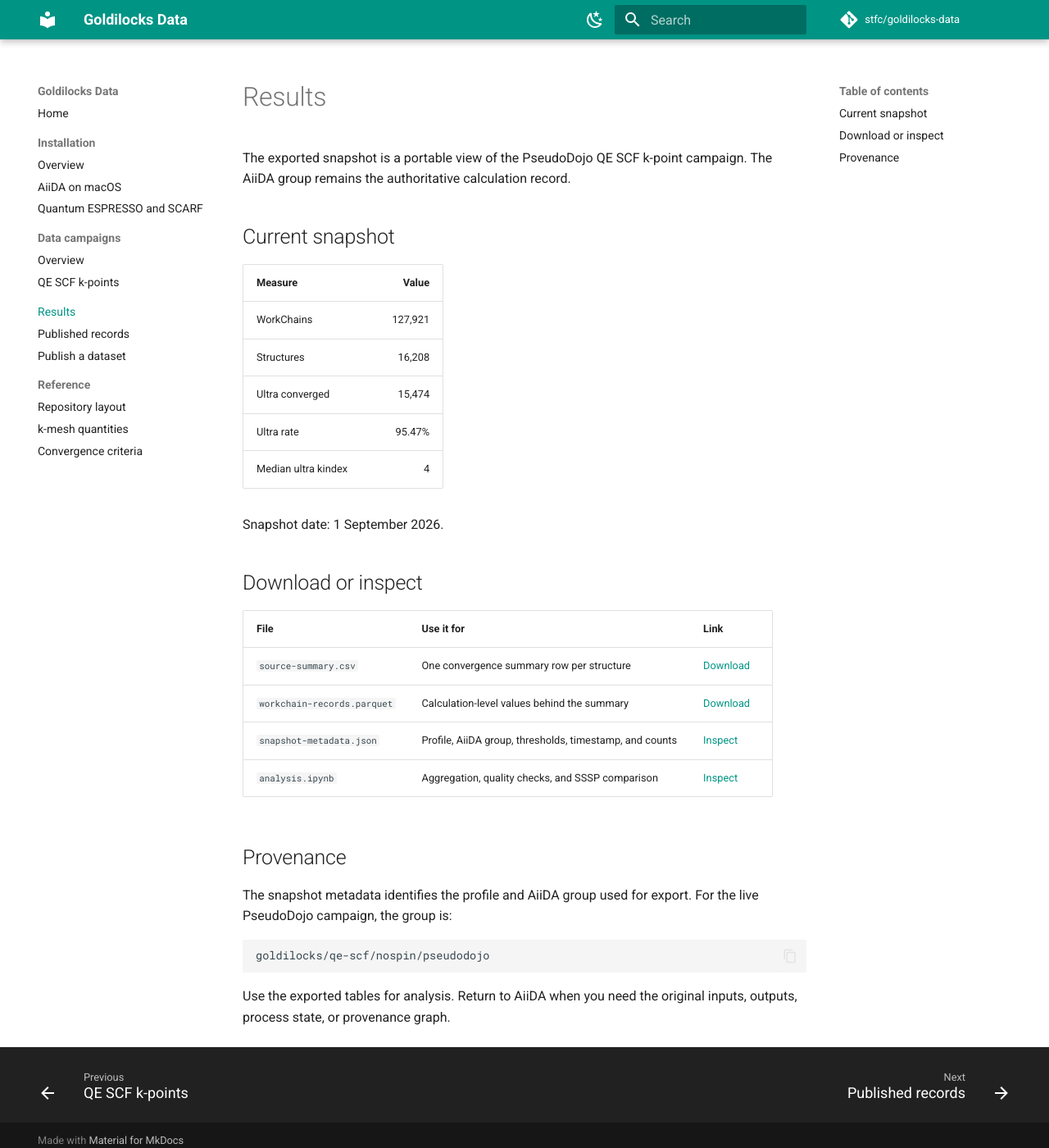
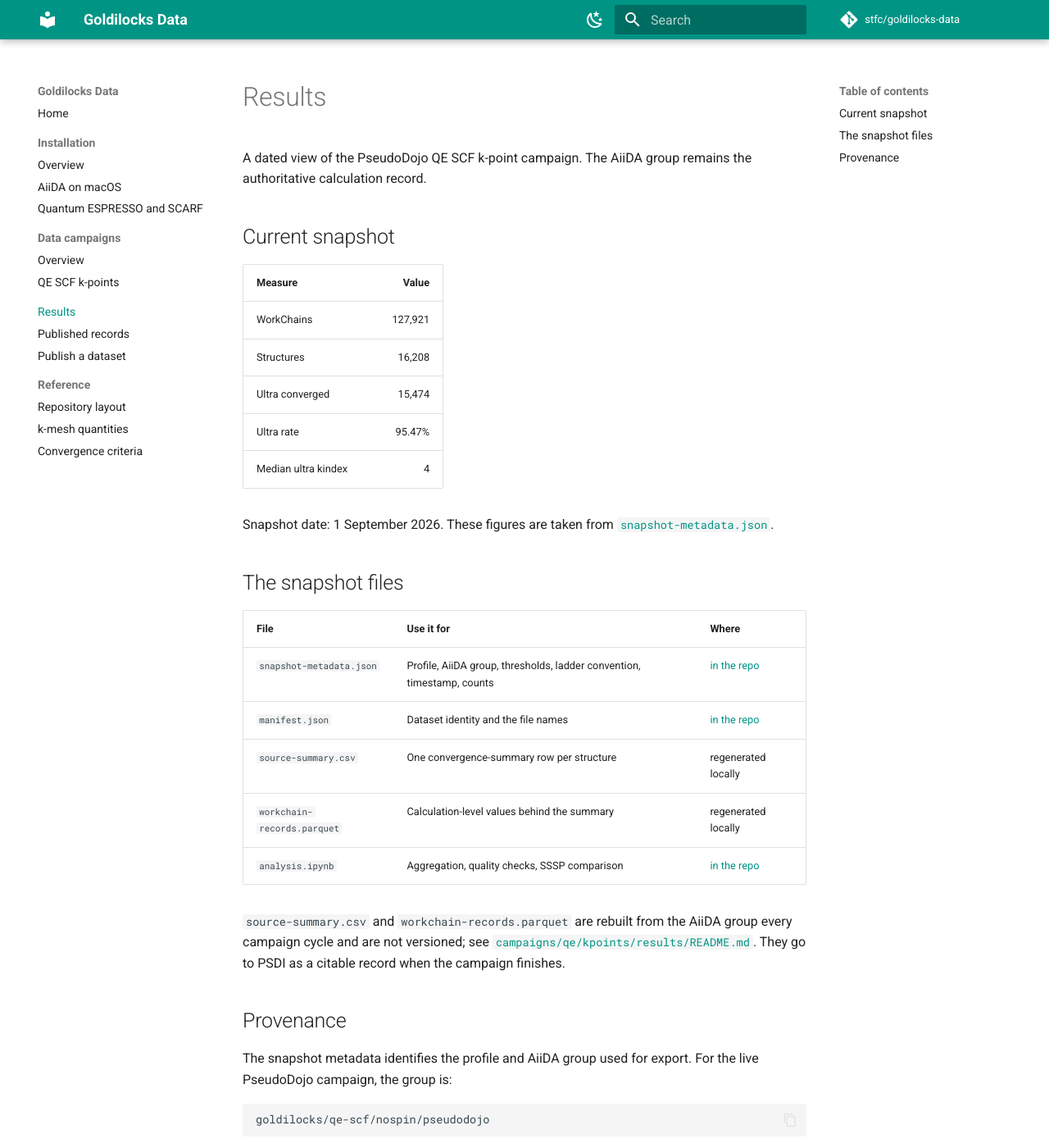
Before and after one commit to stfc/goldilocks-data, an MkDocs documentation site: the page built from docs/results.md, in a window 1280 px wide and 1400 px high. Shown: the whole window at 82% size. Built offline with MkDocs 1.6.1 and Material for MkDocs 9.7.7, drawn with Linux system fonts in a browser that asks for light colours; comment, search, counter and statistics services are not loaded; some of the changed text lies outside the part shown.

Commit message:
campaigns: stop tracking the PseudoDojo working snapshot in git
source-summary.csv (16k rows) and workchain-records.parquet (3.7 MB binary) are
rebuilt from the AiiDA group every campaign cycle; each regen fully rewrote the
CSV and churned the parquet. Untrack both and gitignore them. Keep the small
snapshot-metadata.json and manifest.json, which carry the provenance and the
counts docs/results.md renders -- median_ultra_kindex moves into the metadata so
the page no longer needs the CSV. Update the results README and the docs page to
describe the two files as local artifacts.

````diff
--- a/docs/results.md
+++ b/docs/results.md
@@ -1,7 +1,7 @@
 # Results
 
-The exported snapshot is a portable view of the PseudoDojo QE SCF k-point
-campaign. The AiiDA group remains the authoritative calculation record.
+A dated view of the PseudoDojo QE SCF k-point campaign. The AiiDA group remains
+the authoritative calculation record.
 
 ## Current snapshot
 
@@ -13,16 +13,23 @@ campaign. The AiiDA group remains the authoritative calculation record.
 | Ultra rate | 95.47% |
 | Median ultra kindex | 4 |
 
-Snapshot date: 1 September 2026.
+Snapshot date: 1 September 2026. These figures are taken from
+[`snapshot-metadata.json`](https://github.com/stfc/goldilocks-data/blob/main/campaigns/qe/kpoints/results/snapshot-metadata.json).
 
-## Download or inspect
+## The snapshot files
 
-| File | Use it for | Link |
+| File | Use it for | Where |
 | --- | --- | --- |
-| `source-summary.csv` | One convergence summary row per structure | [Download](https://raw.githubusercontent.com/stfc/goldilocks-data/main/campaigns/qe/kpoints/results/source-summary.csv) |
-| `workchain-records.parquet` | Calculation-level values behind the summary | [Download](https://github.com/stfc/goldilocks-data/raw/refs/heads/main/campaigns/qe/kpoints/results/workchain-records.parquet) |
-| `snapshot-metadata.json` | Profile, AiiDA group, thresholds, timestamp, and counts | [Inspect](https://github.com/stfc/goldilocks-data/blob/main/campaigns/qe/kpoints/results/snapshot-metadata.json) |
-| `analysis.ipynb` | Aggregation, quality checks, and SSSP comparison | [Inspect](https://github.com/stfc/goldilocks-data/blob/main/campaigns/qe/kpoints/notebooks/analysis.ipynb) |
+| `snapshot-metadata.json` | Profile, AiiDA group, thresholds, ladder convention, timestamp, counts | [in the repo](https://github.com/stfc/goldilocks-data/blob/main/campaigns/qe/kpoints/results/snapshot-metadata.json) |
+| `manifest.json` | Dataset identity and the file names | [in the repo](https://github.com/stfc/goldilocks-data/blob/main/campaigns/qe/kpoints/results/manifest.json) |
+| `source-summary.csv` | One convergence-summary row per structure | regenerated locally |
+| `workchain-records.parquet` | Calculation-level values behind the summary | regenerated locally |
+| `analysis.ipynb` | Aggregation, quality checks, SSSP comparison | [in the repo](https://github.com/stfc/goldilocks-data/blob/main/campaigns/qe/kpoints/notebooks/analysis.ipynb) |
+
+`source-summary.csv` and `workchain-records.parquet` are rebuilt from the AiiDA
+group every campaign cycle and are not versioned; see
+[`campaigns/qe/kpoints/results/README.md`](https://github.com/stfc/goldilocks-data/blob/main/campaigns/qe/kpoints/results/README.md).
+They go to PSDI as a citable record when the campaign finishes.
 
 ## Provenance
 
@@ -33,5 +40,5 @@ For the live PseudoDojo campaign, the group is:
 goldilocks/qe-scf/nospin/pseudodojo
 ```
 
-Use the exported tables for analysis. Return to AiiDA when you need the
-original inputs, outputs, process state, or provenance graph.
+Return to AiiDA when you need the original inputs, outputs, process state, or
+provenance graph.
````
Also changed, not shown: campaigns/qe/kpoints/results/README.md (+20 -11 lines), 4 other files.
